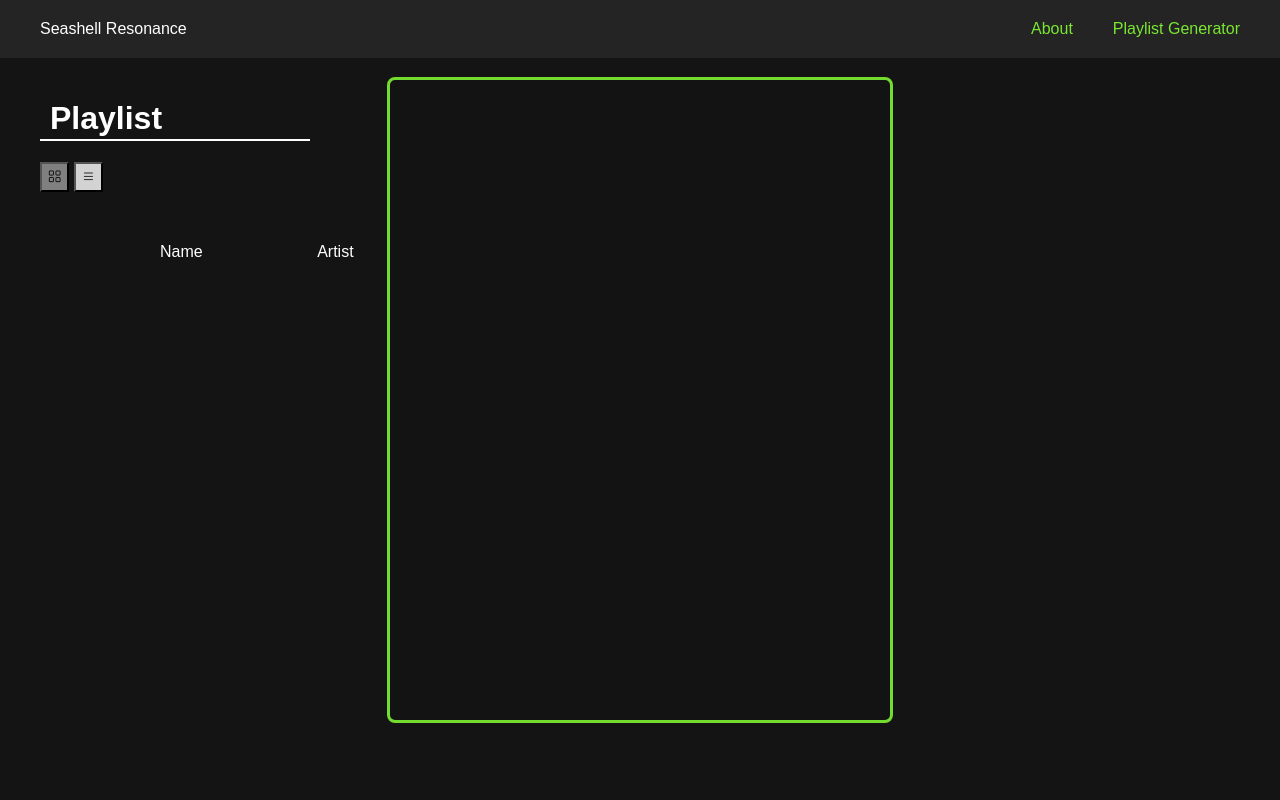
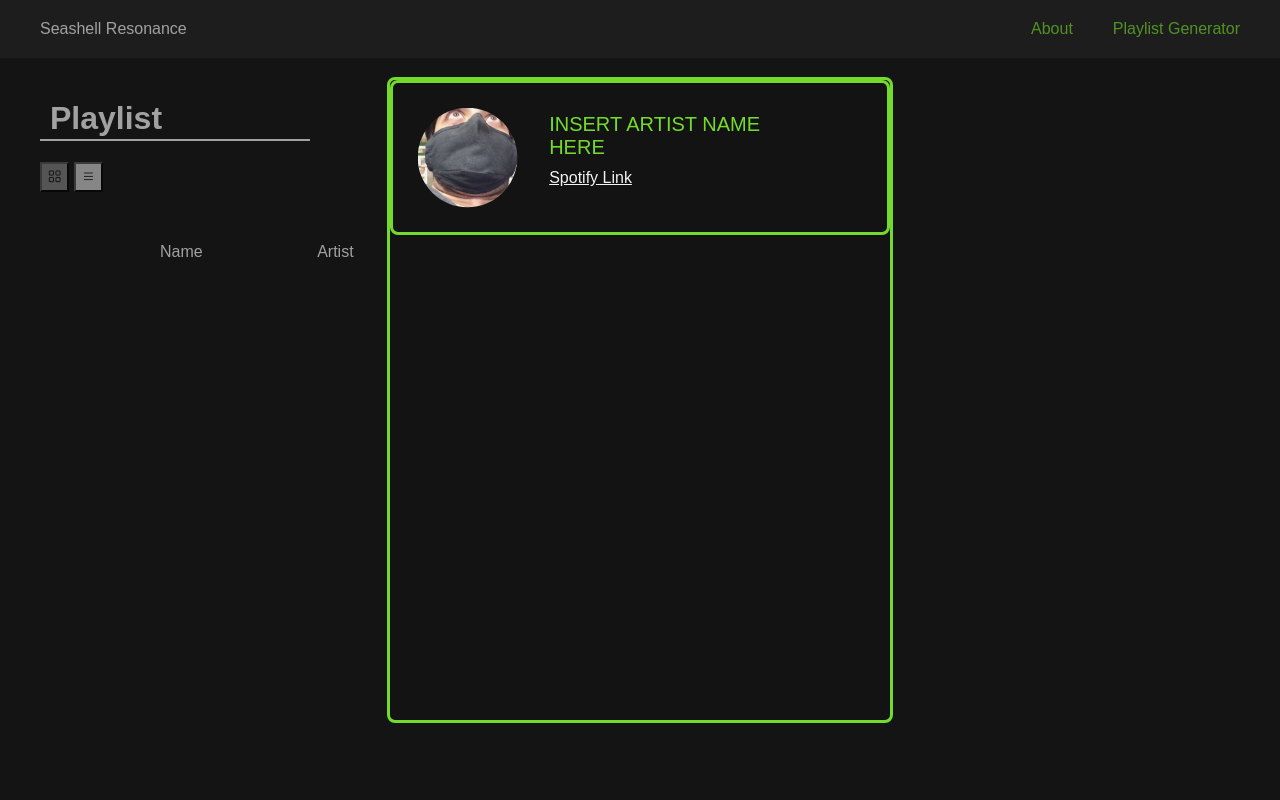
Before and after one commit to xlab-classes/cse442-spring2022-team-seashell-anatomy, a Flask app: template templates/playlist_ret.html in a window 1280 px wide. Run offline with Flask 2, Linux system fonts and the light colour scheme; the template is opened without the code that fills it, so the values that code supplies are empty; some libraries are stand-ins or nearby versions.

Commit message:
additional modifications from previous #40

```diff
--- a/static/css/style.css
+++ b/static/css/style.css
@@ -249,17 +249,6 @@ form .category .box:hover {
     cursor: pointer;
 }
 
-.artist_overlay {
-    position: fixed;
-    display: none;
-    height: 50%;
-    width: 50%;
-    background-color: var(--bg-black);
-    opacity: 90%;
-    border: solid var(--text-green);
-    border-radius: 8px;
-}
-
 button {
     padding: 6px;
     line-height: 0;
--- a/templates/playlist_ret.html
+++ b/templates/playlist_ret.html
@@ -27,7 +27,7 @@
         <div class="song-row song" song_id="{{ song.song_id }}">
             <img src="{{ song.cover_url }}">
             <p class="title">{{ song.song_name }}</p></td>
-        <p class="artist"><a href="/artist/{{ song.artist_name }}">{{ song.artist_name }}</a></p>
+        <a class="artist" onclick="getArtistPage(this)">{{ song.artist_name }}</a>
             {% for cat in categories %}
                 <p class="attr">{{ song[cat] }}</p>
             {% endfor %}
@@ -35,7 +35,20 @@
         </div>
         {% endfor %}
     </div>
-    <div class="artist_overlay"></div>
+    <div class="overlay_container">
+        <div class="background_block" onclick="hideArtistPage(this)"></div>
+        <div class="artist_overlay">
+            <div class="artist_header">
+                <img src="static/images/kazi_shadman.jpg">
+                <div>
+                    <div class="name">INSERT ARTIST NAME HERE</div>
+                    <a class="link" href="https://www.spotify.com">Spotify Link</a>
+                </div>
+            </div>
+            <div class="artist_songs"></div>
+        </div>
+    </div>
     <script src="static/js/row_height.js"></script>
     <script src="static/js/toggle_upvote.js"></script>
+    <script src="static/js/artist_page.js"></script>
 {% endblock %}
```
